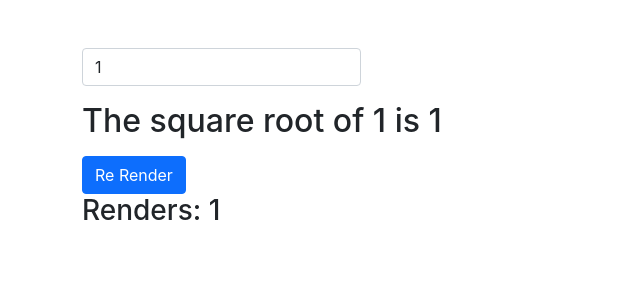
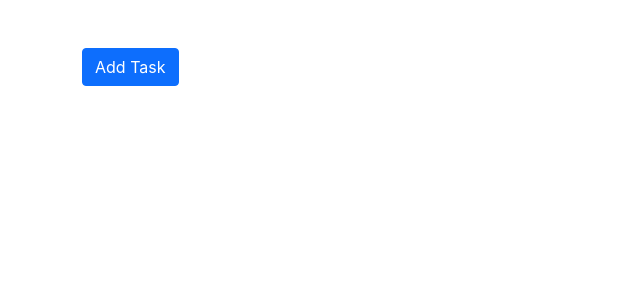
Before and after one commit to laexy/react-sandbox, a React (Create React App) app: page / in a window 1280 px wide. Shown: the top 300 px of the page, without its empty margins (0-640 px from the left). Built offline with nearby package versions, Linux system fonts and the light colour scheme.

Commit message:
useCallback ex.1 for expensive functions

```diff
--- a/src/App.js
+++ b/src/App.js
@@ -1,7 +1,8 @@
 //import UseRefExample1 from "./components/UseRefExample1";
 //import UseRefExample2 from "./components/UseRefExample2";
 //import UseRefExample3 from './components/UseRefExample3';
-import UseMemoExample from './components/UseMemoExample';
+// import UseMemoExample from './components/UseMemoExample';
+import UseCallbackExample from "./components/UseCallbackExample";
 
 function App() {
   return (
@@ -9,7 +10,8 @@
       {/* <UseRefExample1 /> */}
       {/* <UseRefExample2 /> */}
       {/* <UseRefExample3 /> */}
-      <UseMemoExample />
+      {/* <UseMemoExample /> */}
+      <UseCallbackExample />
     </div>
   );
 }
--- /dev/null
+++ b/src/components/UseCallbackExample.jsx
@@ -0,0 +1,31 @@
+import React, { useState, useCallback } from 'react';
+
+function UseCallbackExample() {
+  const [tasks, setTasks] = useState([]);
+
+  const addTask = useCallback(() => {
+    setTasks((prevState) => [...prevState, 'Some Task']);
+  }, [setTasks]);
+
+  return (
+    <div>
+      <Button addTask={addTask} />
+      {tasks.map((task, index) => (
+        <p key={index}>{task}</p>
+      ))}
+    </div>
+  );
+}
+
+const Button = React.memo(({ addTask }) => {
+  console.log('Button rendered');
+  return (
+    <div>
+      <button onClick={addTask} className='btn btn-primary'>
+        Add Task
+      </button>
+    </div>
+  );
+});
+
+export default UseCallbackExample;
```
